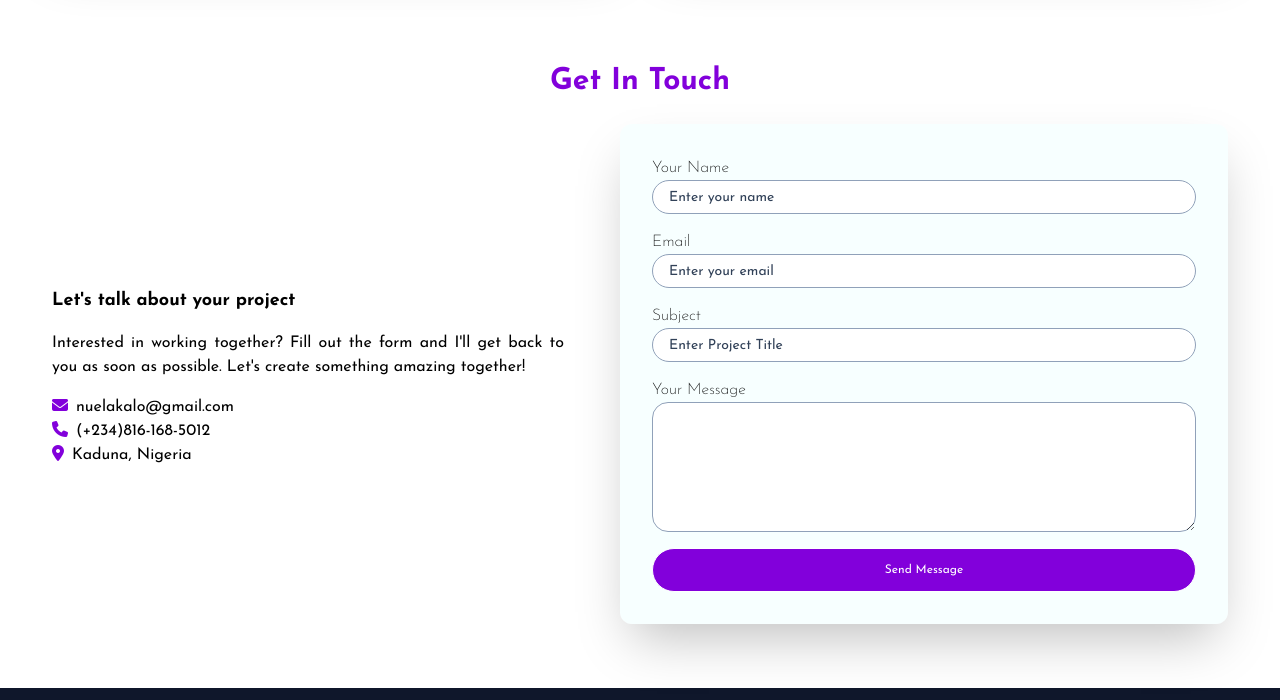
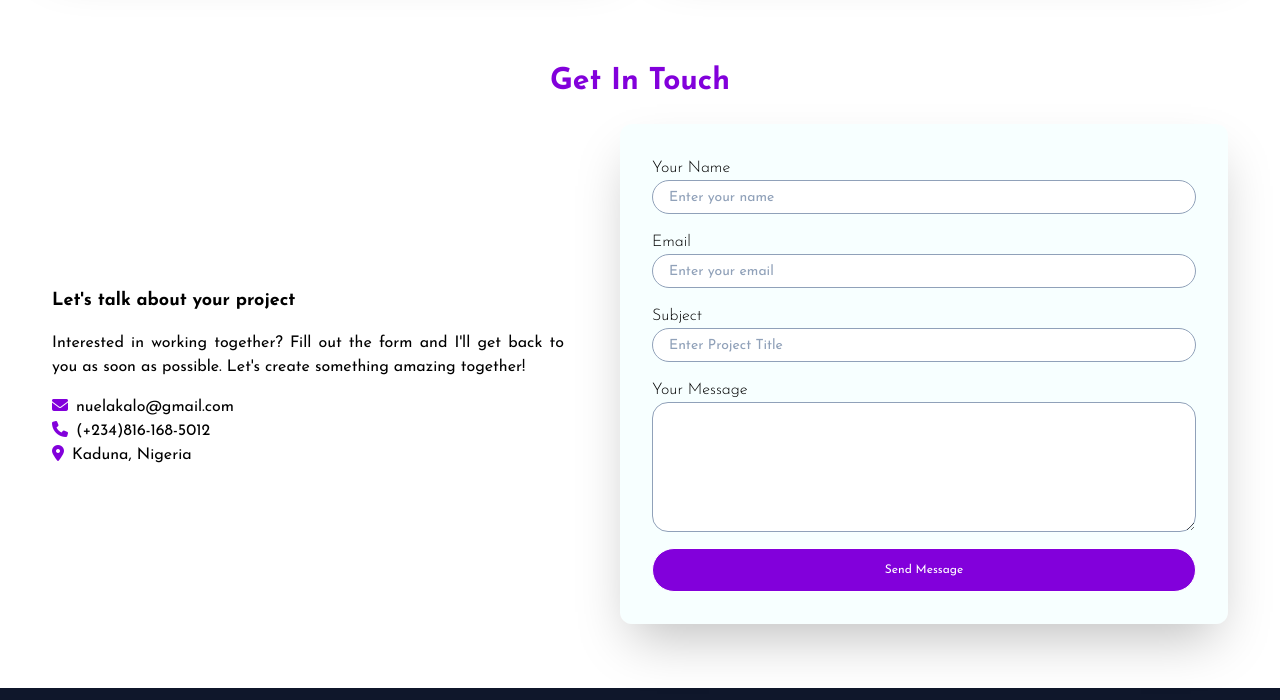
Before and after one commit to NueloSE/portfolio, a website: page index.html in a window 1280 px wide. Shown: the part 3582-4282 px from the top of the page. Drawn offline with nearby package versions, Linux system fonts and the light colour scheme.

```diff
--- a/input.css
+++ b/input.css
@@ -46,7 +46,7 @@
   }
 
   label {
-    @apply font-extralight;
+    @apply font-light text-black;
   }
 }
 
@@ -68,7 +68,7 @@
   }
 
   .link {
-      @apply hover:scale-110
+    @apply hover:scale-110;
   }
 
   .link-underline {
@@ -104,7 +104,7 @@
   }
 
   .toggleMenu .hamburger1 {
-    @apply transition-all duration-150 rotate-45 -translate-x-1 translate-y-2
+    @apply transition-all duration-150 rotate-45 -translate-x-1 translate-y-2;
   }
 
   .toggleMenu .hamburger2 {
@@ -112,7 +112,7 @@
   }
 
   .toggleMenu .hamburger3 {
-    @apply transition-all duration-150 -rotate-45 -translate-x-1 -translate-y-2
+    @apply transition-all duration-150 -rotate-45 -translate-x-1 -translate-y-2;
   }
 
   .section-title {
@@ -136,7 +136,7 @@
   }
 
   input::placeholder {
-    @apply text-slate-700 text-sm;
+    @apply text-slate-400 text-sm;
   }
 }
 
```
Also changed, not shown: css/output.css, 1 other file.
